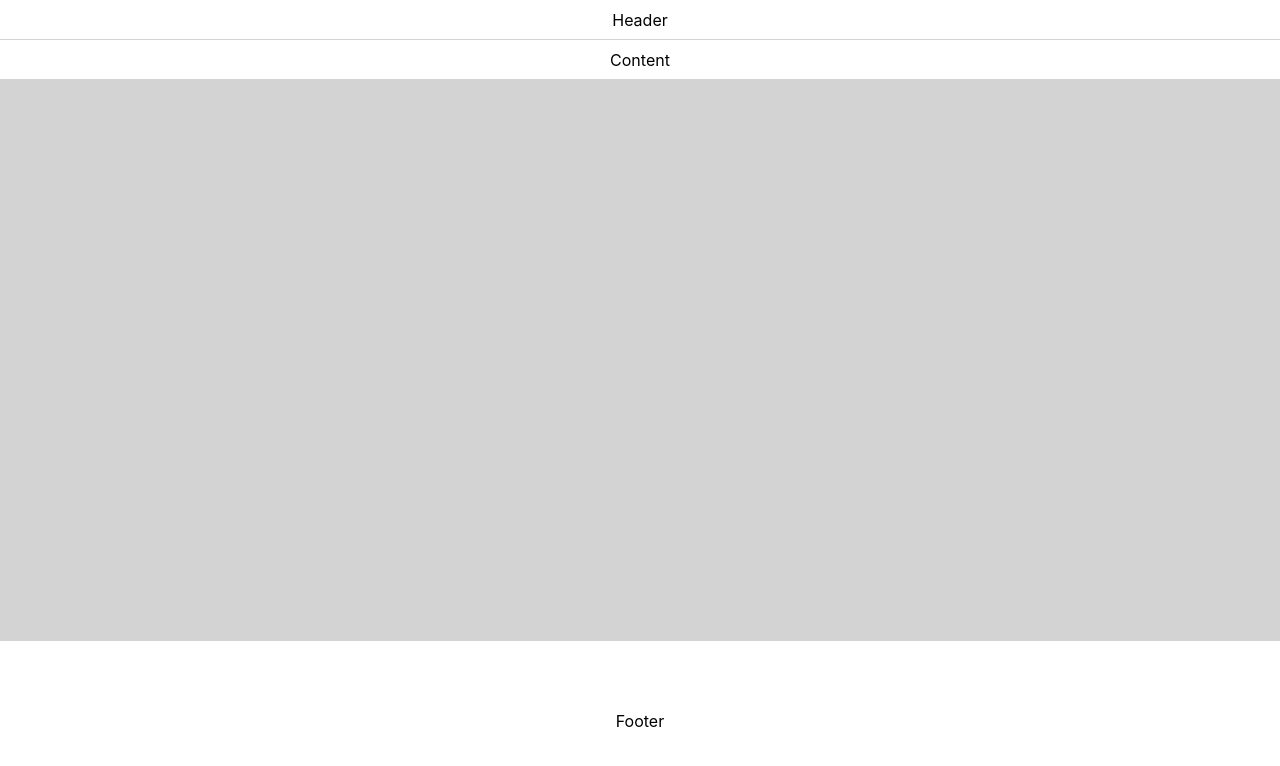
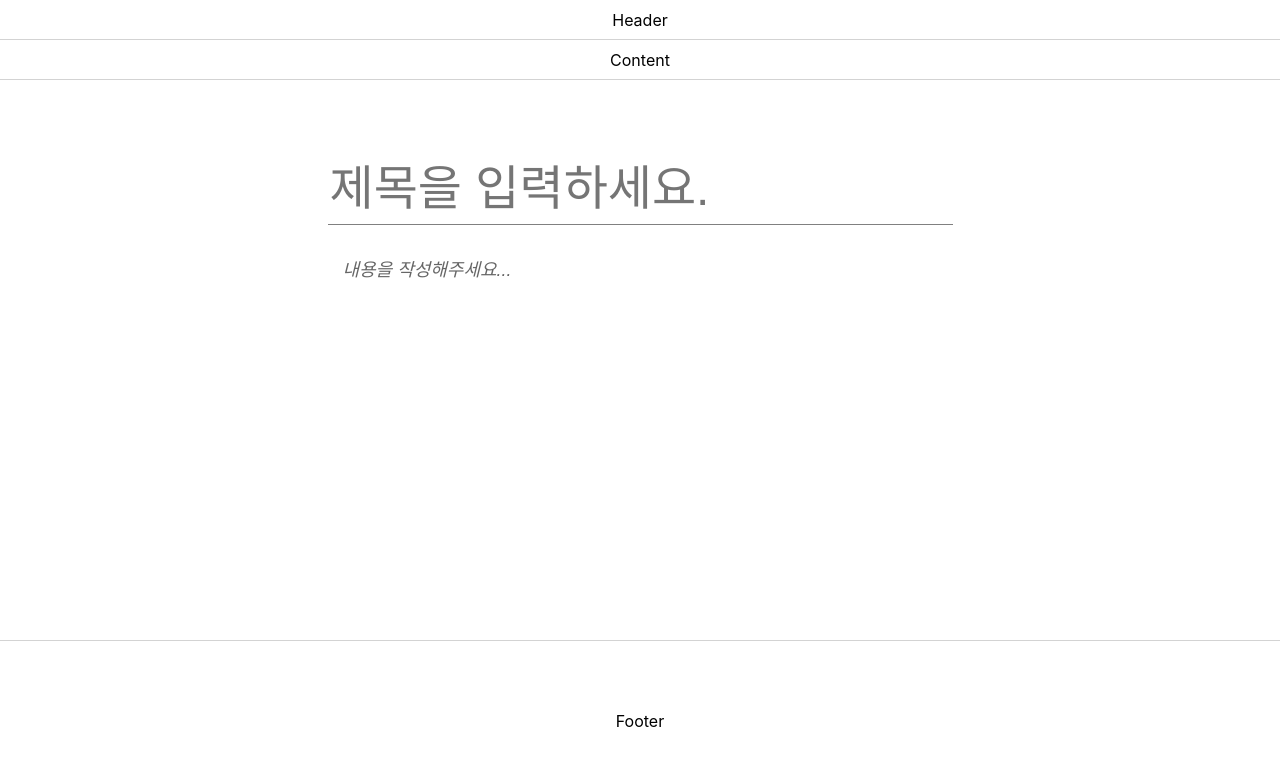
Before and after one commit to kdilot/ts-cra-test, a React (Create React App) app: page / in a window 1280 px wide. Shown: the top 766 px of the page. Built offline with nearby package versions, Linux system fonts and the light colour scheme.

Commit message:
Write form

```diff
--- a/package.json
+++ b/package.json
@@ -14,10 +14,13 @@
     "@types/react": "^16.9.0",
     "@types/react-dom": "^16.9.0",
     "@types/react-router-dom": "^5.1.3",
+    "axios": "^0.19.2",
+    "quill": "^1.3.7",
     "react": "^16.12.0",
     "react-dom": "^16.12.0",
     "react-helmet-async": "^1.0.4",
     "react-player": "^1.15.2",
+    "react-quill": "^1.3.3",
     "react-router-dom": "^5.1.2",
     "react-scripts": "3.3.1",
     "styled-components": "^5.0.1",
@@ -45,6 +48,6 @@
     ]
   },
   "devDependencies": {
-    "@types/styled-components": "^4.4.2"
+    "@types/styled-components": "^4.4.3"
   }
 }
--- /dev/null
+++ b/src/common/components/Editor/index.tsx
@@ -0,0 +1,70 @@
+import React, { useRef, useEffect } from 'react';
+import Quill from 'quill';
+import 'quill/dist/quill.bubble.css';
+import styled from 'styled-components';
+
+const EditorBlock = styled.div`
+    display: flex;
+    flex-direction: column;
+    justify-content: flex-start;
+    padding-top: 5rem;
+    padding-bottom: 5rem;
+    min-height: 350px;
+`;
+
+const TitleInput = styled.input`
+    font-size: 3rem;
+    padding-bottom: 0.5rem;
+    border: none;
+    border-bottom: 1px solid gray;
+    margin-bottom: 2rem;
+    width: 100%;
+`;
+
+const QuillWrapper = styled.div`
+    .ql-editor {
+        padding: 0;
+        min-height: 320px;
+        max-height: 320px;
+        font-size: 1.125rem;
+        line-height: 1.5;
+    }
+    .ql-ediotr.ql-blank::before {
+        left: 0px;
+    }
+`;
+
+const Editor: React.FC = () => {
+    const quillElement = useRef<any>(null);
+    const quillInstance = useRef<any>(null);
+
+    useEffect(() => {
+        quillInstance.current = new Quill(quillElement.current, {
+            theme: 'bubble',
+            placeholder: '내용을 작성해주세요...',
+            modules: {
+                toolbar: [
+                    [{ header: 1 }, { header: 2 }],
+                    ['bold', 'italic', 'underline', 'strike'],
+                    [
+                        { list: 'ordered' },
+                        { list: 'bullet' },
+                        { align: [false, 'center', 'right'] },
+                    ],
+                    ['blockquote', 'code-block', 'link', 'image'],
+                ],
+            },
+        });
+    }, []);
+
+    return (
+        <EditorBlock>
+            <TitleInput placeholder={'제목을 입력하세요.'} />
+            <QuillWrapper>
+                <div ref={quillElement} />
+            </QuillWrapper>
+        </EditorBlock>
+    );
+};
+
+export default Editor;
--- a/src/common/index.ts
+++ b/src/common/index.ts
@@ -2,3 +2,4 @@ export { default as FlatList } from './components/FlatList';
 export { default as SampleList } from './components/SampleList';
 export { default as SplitMe } from './components/SplitMe';
 export { default as Player } from './components/Player';
+export { default as Editor } from './components/Editor';
--- a/src/components/home/index.tsx
+++ b/src/components/home/index.tsx
@@ -3,7 +3,7 @@ import { Header, Content, Footer } from './styles';
 import { Link } from 'react-router-dom';
 // import Grid from '@material-ui/core/Grid';
 // import { makeStyles } from '@material-ui/core/styles';
-import { Player } from 'common';
+import { Player, Editor } from 'common';
 import { Helmet } from 'react-helmet-async';
 
 // const useStyles = makeStyles(theme => ({
@@ -54,7 +54,7 @@ const Home: React.FC = () => {
                         </Grid>
                     ))}
                 </Grid> */}
-                <Player />
+                <Editor />
             </Content>
             <Footer>
                 <Link to="/page/footer">Footer </Link>
--- a/src/components/home/styles.tsx
+++ b/src/components/home/styles.tsx
@@ -15,7 +15,6 @@ export const Content = styled.div`
     height: 70vh;
     justify-content: center;
     align-items: center;
-    background-color: lightgray;
 `;
 
 export const Footer = styled.div`
```
Also changed, not shown: 1 other file (tests, documents, lock files or other folders).
